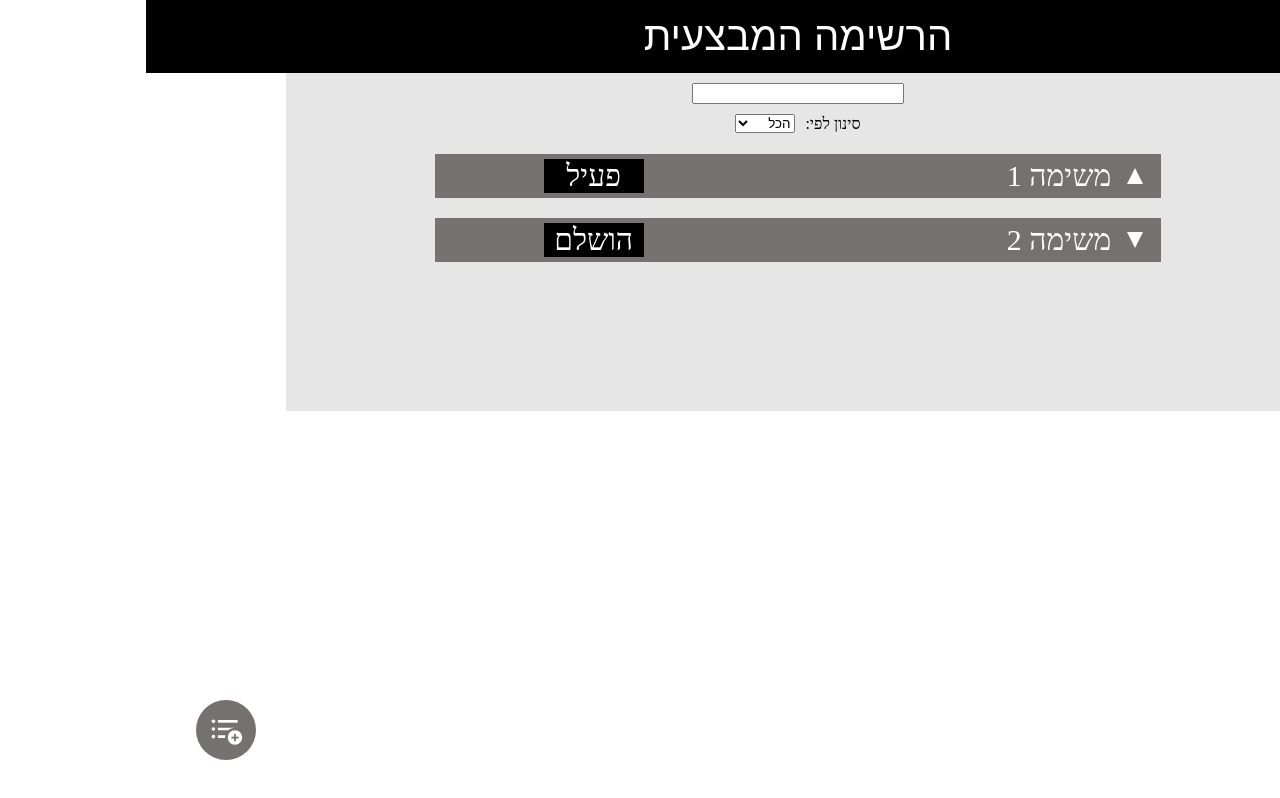
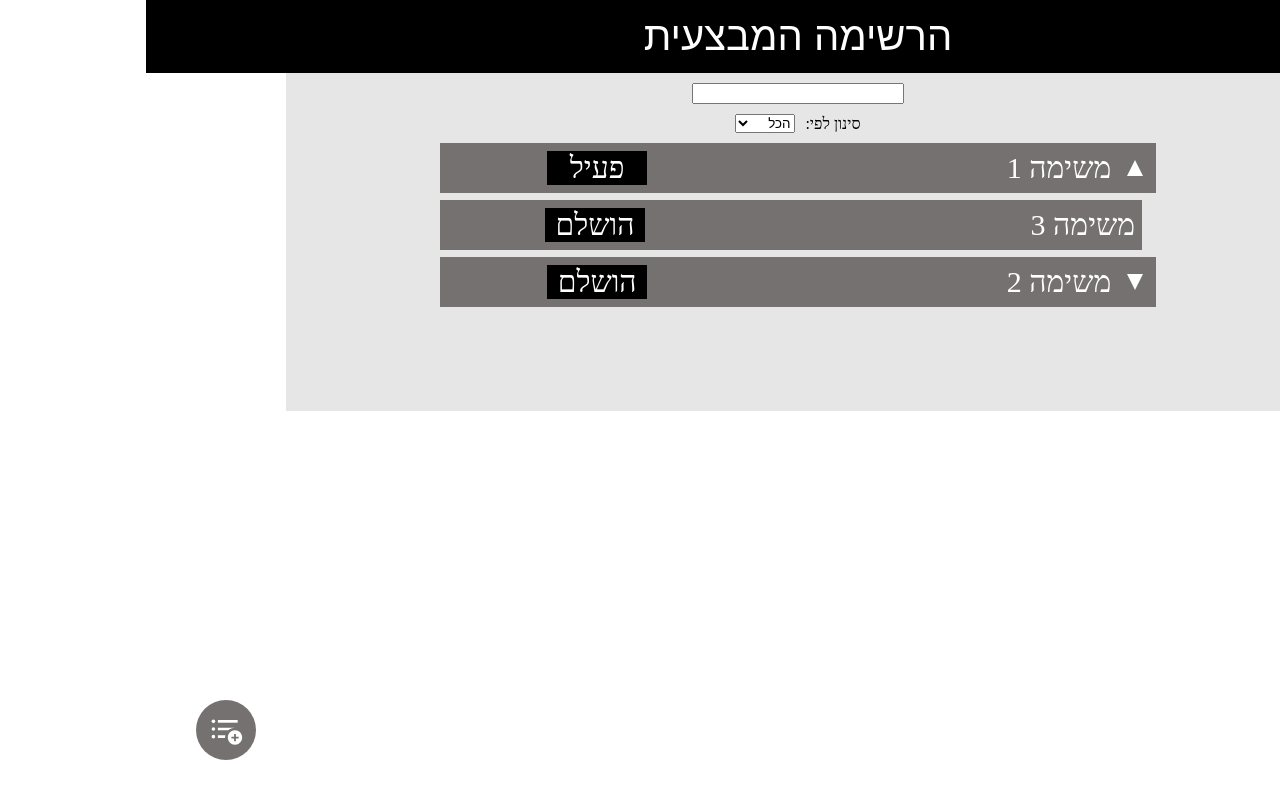
Before and after one commit to theHammerrr/taskManagement, a React app in the folder client/: page / in a window 1280 px wide. Both pictures are taken after a click on the button 977 px from the left and 175 px from the top of the page. Built offline with nearby package versions, Linux system fonts and the light colour scheme; the HTML template or start-up script is replaced by a standard one.

Commit message:
add task child css

```diff
--- a/client/src/Components/ContainerList/ContainerList.css
+++ b/client/src/Components/ContainerList/ContainerList.css
@@ -27,4 +27,11 @@
     position: absolute;
     left: 3%;
     bottom: 5%;
-  }
+}
+
+.tasks-container {
+    width: 70%;
+    display: flex;
+    align-items: center;
+    flex-direction: column;
+}
--- a/client/src/Components/ContainerList/ContainerList.tsx
+++ b/client/src/Components/ContainerList/ContainerList.tsx
@@ -3,7 +3,12 @@ import "./ContainerList.css";
 import Task from "../Task/Task";
 import DropdownFilter from "../DropdownFilter/DropdownFilter";
 import { debounce } from "../../helpers/debounce";
-import { getAllTasks, removeTask, filterTasks } from "../../axios/handleData";
+import {
+  getAllTasks,
+  removeTask,
+  filterTasks,
+  getAllParentsTasks,
+} from "../../axios/handleData";
 import { eTaskStatus } from "../../CommonInterfaces/TaskStatus";
 import { iTask } from "../../CommonInterfaces/Task";
 import {
@@ -24,12 +29,13 @@ const ContainerList: React.FC = () => {
   const possibleStates = [STATUS_FILTER_ALL, ...Object.values(eTaskStatus)];
 
   useEffect(() => {
-    setDisplayTaskList(getAllTasks());
+    setDisplayTaskList(getAllParentsTasks());
   }, []);
 
-  useEffect(() => {
-    searchTextDebounce();
-  }, [textFilter]);
+  // TODO: remove comment later
+  //   useEffect(() => {
+  //     searchTextDebounce();
+  //   }, [textFilter]);
 
   const handleTextFilterChange = (e: React.FormEvent<HTMLInputElement>) => {
     setTextFilter(e.currentTarget.value);
@@ -72,6 +78,7 @@ const ContainerList: React.FC = () => {
           possibleStates={possibleStates}
         />
       </div>
+      <div className="tasks-container">
         {displayTaskList.map((currentTask: iTask) => (
           <Task
             key={currentTask.id}
@@ -80,6 +87,7 @@ const ContainerList: React.FC = () => {
             onEditCallback={changeTaskListCallback}
           />
         ))}
+      </div>
       <div className="new-task-button">
         <NewTaskButton onSaveCallback={changeTaskListCallback} />
       </div>
--- a/client/src/Components/Task/Task.css
+++ b/client/src/Components/Task/Task.css
@@ -3,15 +3,21 @@
     flex-direction: row;
     background-color: var(--inner-color);
     color: white;
-    margin: 1%;
-    width: 70%;
+    margin-bottom: 1%;
+    width: 100%;
+    height: 50px;
     font-size: 30px;
     align-items: center;
     justify-content: space-between;
-    padding: 5px;
     position: relative;
 }
 
+.child-task {
+    width: 98%;
+    display: flex;
+    align-self: flex-end;
+    flex-direction: column;
+}
 
 .task-start {
     display: flex;
--- a/client/src/Components/Task/Task.tsx
+++ b/client/src/Components/Task/Task.tsx
@@ -1,10 +1,14 @@
-import React, { useState } from "react";
+import React, { useEffect, useState } from "react";
 import "./Task.css";
 import pencilIcon from "./pencil.svg";
 import trashIcon from "./trash.svg";
 import TaskModal from "./TaskModal";
 import { iTask } from "../../CommonInterfaces/Task";
-import { editExistingTask } from "../../axios/handleData";
+import {
+  editExistingTask,
+  getTaskChildern,
+  isTaskWithChildren,
+} from "../../axios/handleData";
 import { TaskWithTheSameNameExists } from "../../axios/Errors";
 
 interface iTaskProps extends iTask {
@@ -22,6 +26,7 @@ const Task: React.FC<iTaskProps> = ({
   const [isExpended, setExpended] = useState<boolean>(false);
   const [isEditTask, setEditTask] = useState<boolean>(false);
   const [isHover, setIsHover] = useState<boolean>(false);
+  const [hasChildren, setHasChildren] = useState<boolean>(false);
 
   const editModalTitle = `עריכת ${discription}`;
   const currentTask: iTask = {
@@ -30,7 +35,16 @@ const Task: React.FC<iTaskProps> = ({
     status,
   };
 
+  useEffect(() => {
+    setHasChildren(isTaskWithChildren(currentTask));
+  }, []);
+
   const handleExpandClick = () => {
+    // if (!isExpended) {
+    //   const taskChildren = getTaskChildern(currentTask);
+    //   console.log(taskChildren);
+    // }
+
     setExpended((prevState: boolean) => !prevState);
   };
 
@@ -64,9 +78,13 @@ const Task: React.FC<iTaskProps> = ({
         onMouseLeave={() => setIsHover(false)}
       >
         <div className="task-start">
-          <button className="expend-button" onClick={handleExpandClick}>
-            <div className={isExpended ? "arrow-up-task" : "arrow-down-task"} />
-          </button>
+          {hasChildren && (
+            <button className="expend-button" onClick={handleExpandClick}>
+              <div
+                className={isExpended ? "arrow-up-task" : "arrow-down-task"}
+              />
+            </button>
+          )}
           <span>{discription}</span>
         </div>
         <div className="task-status">{status}</div>
@@ -77,6 +95,16 @@ const Task: React.FC<iTaskProps> = ({
           </div>
         )}
       </div>
+      {isExpended &&
+        getTaskChildern(currentTask).map((currentTask: iTask) => (
+          <div className="child-task" key={currentTask.id}>
+            <Task
+              {...currentTask}
+              onRemoveTask={onRemoveTask}
+              onEditCallback={onEditCallback}
+            />
+          </div>
+        ))}
       {isEditTask && (
         <TaskModal
           handleOnClose={closeEditTaskModal}
--- a/client/src/axios/handleData.ts
+++ b/client/src/axios/handleData.ts
@@ -15,6 +15,10 @@ const generateId = () => {
 export const getAllTasks = (): iTask[] => {
     return taskList;
 };
+
+export const getAllParentsTasks = (): iTask[] => {
+    return taskList.filter(task => task.parentId === undefined)
+}
 
 export const findTaskWithId = (
     taskId: number | undefined
@@ -90,3 +94,11 @@ export const editExistingTask = (editedTask: iTask) => {
         ...editedTask,
     }
 }
+
+export const getTaskChildern = (parentTask: iTask): iTask[] => {
+    return taskList.filter(task => task.parentId === parentTask.id)
+}
+
+export const isTaskWithChildren = (parentTask: iTask): boolean => {
+    return taskList.find(task => task.parentId === parentTask.id) ? true : false
+}
--- a/client/src/axios/tempData.ts
+++ b/client/src/axios/tempData.ts
@@ -12,6 +12,18 @@ const taskList: iTask[] = [
     description: "משימה 2",
     status: eTaskStatus.COMPLETED,
   },
+  {
+    id: 3,
+    description: "משימה 3",
+    status: eTaskStatus.COMPLETED,
+    parentId: 1
+  },
+  {
+    id: 4,
+    description: "משימה 4",
+    status: eTaskStatus.COMPLETED,
+    parentId: 2
+  },
 ];
 
 export default taskList
```
Lines whose indentation alone changed are shown as unchanged.
